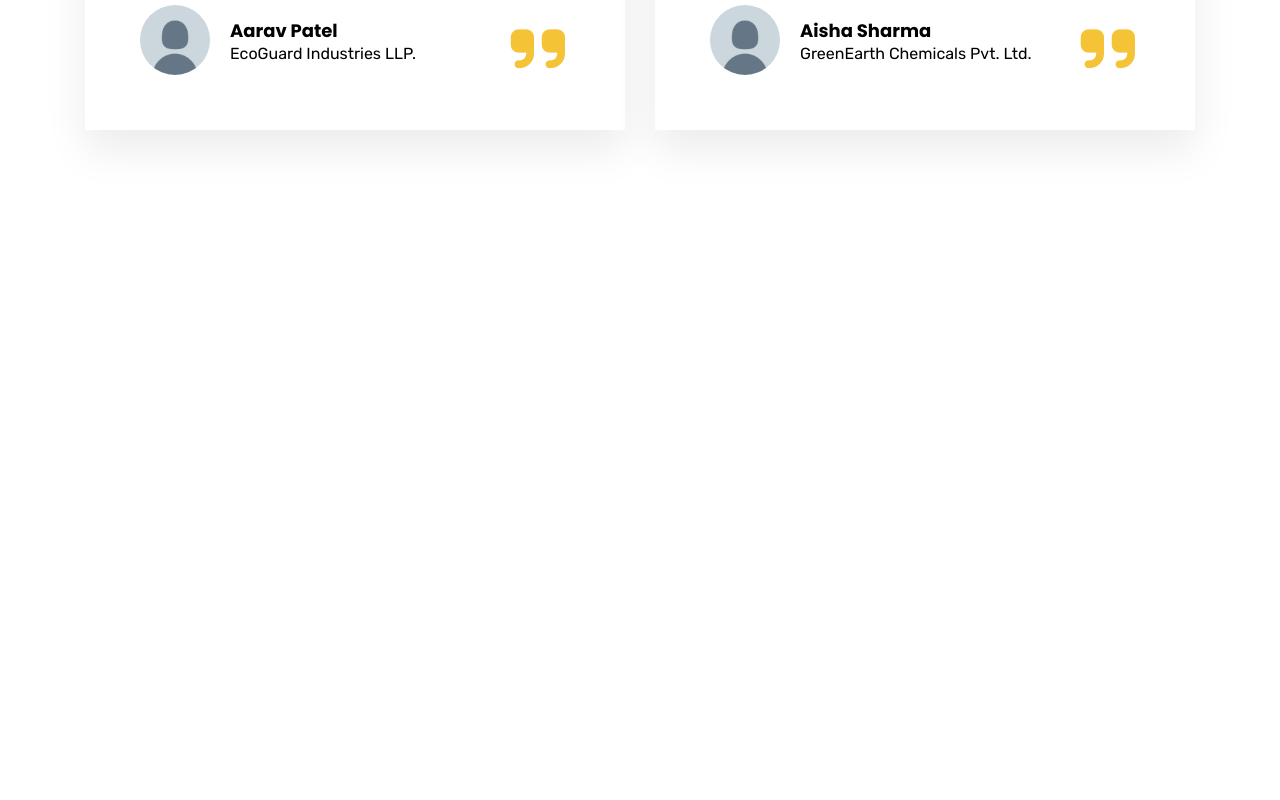
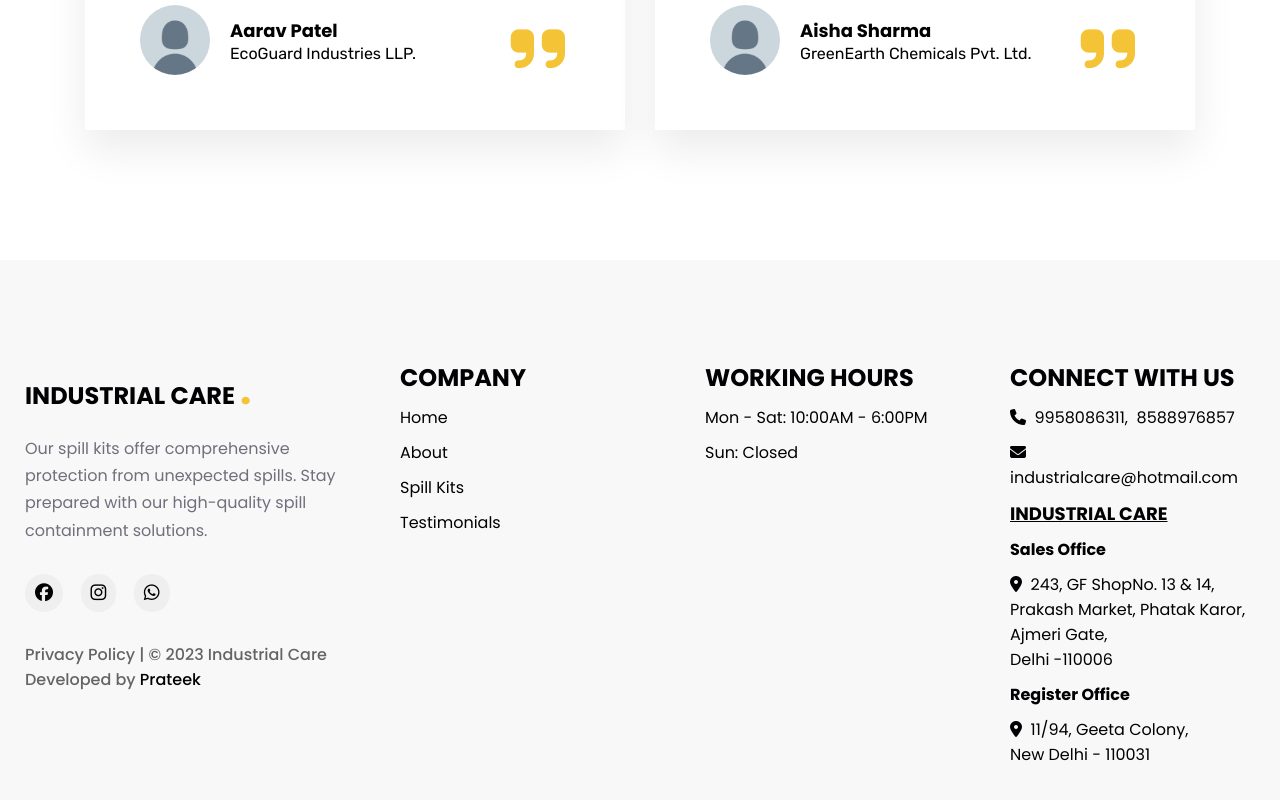
Before and after one commit to prateekwho/SpillKits, a React (Vite) app: page / in a window 1280 px wide. Shown: the part 3809-4609 px from the top of the page. Before the commit the page ends 4069 px from the top, so only its background shows below. Built offline with nearby package versions, Linux system fonts and the light colour scheme.

Commit message:
added footer

```diff
--- /dev/null
+++ b/src/components/Footer.css
@@ -0,0 +1,145 @@
+footer {
+  background-color: #f8f8f8;
+  padding: 10rem 0;
+}
+
+.footer-content {
+  display: grid;
+  color: #010103;
+  grid-template-columns: 27fr 21fr 21fr 21fr;
+  gap: 6rem;
+  justify-content: center;
+  text-align: left;
+  color: #010103;
+}
+@media (max-width: 1100px) {
+  .footer-content {
+    grid-template-columns: 1fr 1fr;
+  }
+}
+@media (max-width: 650px) {
+  .footer-content {
+    grid-template-columns: 1fr;
+  }
+}
+.footer-content__1 {
+  list-style: none;
+}
+@media (max-width: 650px) {
+  .footer-content__1 {
+    text-align: center;
+  }
+}
+.footer-content__1 li a {
+  text-decoration: none;
+  color: #010103;
+  transition: all 0.2s;
+}
+.footer-content__1 li a:hover {
+  color: #f4c336;
+}
+.footer-content__1 li:nth-child(1) {
+  font-size: 2.4rem;
+  margin-bottom: 1.5rem;
+  font-weight: 700;
+  text-transform: uppercase;
+}
+.footer-content__1 li:nth-child(1) span {
+  color: #f4c336;
+  font-size: 4rem;
+}
+.footer-content__1 li:nth-child(2) {
+  font-size: 1.6rem;
+  color: #706f7b;
+  line-height: 1.7;
+  margin-bottom: 3rem;
+}
+/* .footer-content__1 li:nth-child(3),
+.footer-content__1 li:nth-child(4),
+.footer-content__1 li:nth-child(5),
+.footer-content__1 li:nth-child(7) {
+  font-size: 1.6rem;
+  font-family: "Rubik", sans-serif;
+  font-weight: 500;
+  margin-bottom: 1rem;
+}
+
+.footer-content__1 li:nth-child(6) {
+  font-size: 14px;
+  margin-bottom: 0.5rem;
+} */
+
+.footer-content__1 li:nth-child(3) {
+  display: flex;
+  font-size: 18px;
+  color: #646464;
+  gap: 1.75rem;
+}
+
+.footer-content__1 li:nth-child(3) i {
+  padding: 1rem;
+  border-radius: 9999px;
+  background: #efefef;
+  transition: all 0.3s;
+  margin-bottom: 3rem;
+}
+
+.footer-content__1 li:nth-child(3) i:hover {
+  color: #ffffff;
+  background: #f4c336;
+}
+
+@media (max-width: 540px) {
+  .footer-content__1 li:nth-child(3) {
+    justify-content: center;
+  }
+}
+
+.footer-content__1 li:nth-child(4) p {
+  font-weight: 500;
+  font-size: 16px;
+  color: #646464;
+}
+
+.footer-content__2 {
+  list-style: none;
+}
+
+@media (max-width: 650px) {
+  .footer-content__2 {
+    text-align: center;
+  }
+}
+
+.footer-content__2 span {
+  font-weight: bold;
+}
+
+.footer-content__2 a {
+  text-decoration: none;
+  color: #010103;
+  transition: all 0.2s;
+}
+.footer-content__2 a:hover {
+  color: #f4c336;
+}
+.footer-content__2 li {
+  font-size: 1.6rem;
+  margin-bottom: 1rem;
+}
+.footer-content__2 li:nth-child(1) {
+  font-size: 2.4rem;
+  font-weight: 700;
+  text-transform: uppercase;
+  font-family: "Poppins", sans-serif;
+  cursor: auto;
+}
+
+.footer-content__2__company {
+  list-style: none;
+}
+
+.footer-content__2__company li:nth-child(1) {
+  font-size: 1.8rem;
+  text-decoration: underline;
+}
--- /dev/null
+++ b/src/components/Footer.jsx
@@ -0,0 +1,138 @@
+import { Link } from "react-router-dom";
+import "./Footer.css";
+
+function Footer() {
+  return (
+    <>
+      <footer>
+        <div className="container">
+          <div className="footer-content">
+            <ul className="footer-content__1">
+              <li>
+                Industrial Care <span>.</span>
+              </li>
+              <li>
+                Our spill kits offer comprehensive protection from unexpected
+                spills. Stay prepared with our high-quality spill containment
+                solutions.
+              </li>
+              <li>
+                <a href="/" target="_blank">
+                  <i className="fa-brands fa-facebook"></i>
+                </a>
+                <a
+                  href="https://www.instagram.com/industrial_care/"
+                  target="_blank"
+                >
+                  <i className="fa-brands fa-instagram"></i>
+                </a>
+                <a href="https://wa.link/77gct1" target="_blank">
+                  <i className="fa-brands fa-whatsapp"></i>
+                </a>
+              </li>
+              <li>
+                <p>
+                  Privacy Policy | © {new Date().getFullYear()} Industrial Care{" "}
+                  <br /> Developed by {""}
+                  <a
+                    target="_blank"
+                    rel="noreferrer"
+                    href="https://www.prateek.wtf/"
+                  >
+                    Prateek
+                  </a>
+                </p>
+              </li>
+            </ul>
+
+            <ul className="footer-content__2">
+              <li>Company</li>
+              <li>
+                <Link onClick={() => window.scrollTo(0, 0)} to="/">
+                  Home
+                </Link>
+              </li>
+              <li>
+                <Link onClick={() => window.scrollTo(0, 0)} to="/about">
+                  About
+                </Link>
+              </li>
+              <li>
+                <Link onClick={() => window.scrollTo(0, 0)} to="/spillkits">
+                  Spill Kits
+                </Link>
+              </li>
+              <li>
+                <Link onClick={() => window.scrollTo(0, 0)} to="/testimonials">
+                  Testimonials
+                </Link>
+              </li>
+            </ul>
+
+            <ul className="footer-content__2">
+              <li>Working Hours</li>
+              <li>Mon - Sat: 10:00AM - 6:00PM</li>
+              <li>Sun: Closed</li>
+            </ul>
+
+            <ul className="footer-content__2">
+              <li>Connect With Us</li>
+              <li>
+                <i className="fa-solid fa-phone"></i>
+                <a href="tel:9958086311" target="_blank">
+                  &nbsp; 9958086311
+                </a>
+                ,
+                <a href="tel:8588976857" target="_blank">
+                  &nbsp; 8588976857
+                </a>
+              </li>
+              <li>
+                <i className="fa-solid fa-envelope"></i>
+                <a
+                  href="mailto:
+                industrialcare@hotmail.com"
+                  target="_blank"
+                >
+                  &nbsp; industrialcare@hotmail.com
+                </a>
+              </li>
+              <li>
+                <ul className="footer-content__2__company">
+                  <li>Industrial Care</li>
+                  <li>
+                    <span>Sales Office</span>
+                  </li>
+                  <li>
+                    <i className="fa-solid fa-location-dot"></i>
+                    <a
+                      href="https://goo.gl/maps/NdFn7pAUb8QpkbKDA"
+                      target="_blank"
+                    >
+                      &nbsp; 243, GF ShopNo. 13 & 14, Prakash Market, Phatak
+                      Karor, Ajmeri Gate, <br /> Delhi -110006
+                    </a>
+                  </li>
+                  <li>
+                    <span>Register Office</span>
+                  </li>
+                  <li>
+                    <i className="fa-solid fa-location-dot"></i>
+                    <a
+                      href="http://maps.google.com/?q=11/94 Geeta Colony Near Kanchan Studio Delhi-110031"
+                      target="_blank"
+                    >
+                      &nbsp; 11/94, Geeta Colony, <br /> New Delhi - 110031
+                    </a>
+                  </li>
+                </ul>
+              </li>
+            </ul>
+          </div>
+        </div>
+      </footer>
+    </>
+  );
+}
+
+export default Footer;
--- a/src/pages/Home.jsx
+++ b/src/pages/Home.jsx
@@ -5,6 +5,7 @@ import Banner from "../components/Banner";
 import ChooseUs from "../components/ChooseUs";
 import Client from "../components/Client";
 import Testimonial from "../components/Testimonial";
+import Footer from "../components/Footer";
 
 function Home() {
   return (
@@ -15,6 +16,7 @@ function Home() {
       <ChooseUs />
       <Client />
       <Testimonial />
+      <Footer />
     </>
   );
 }
```
